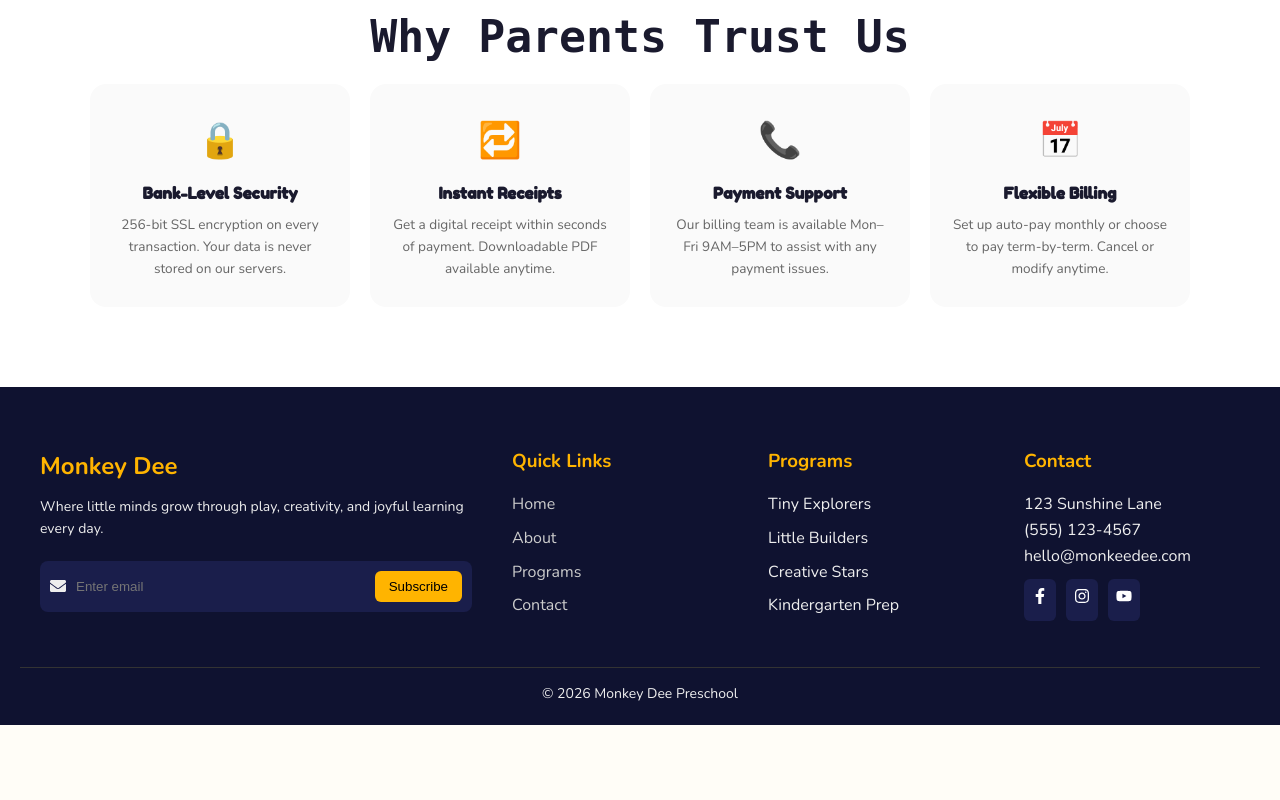
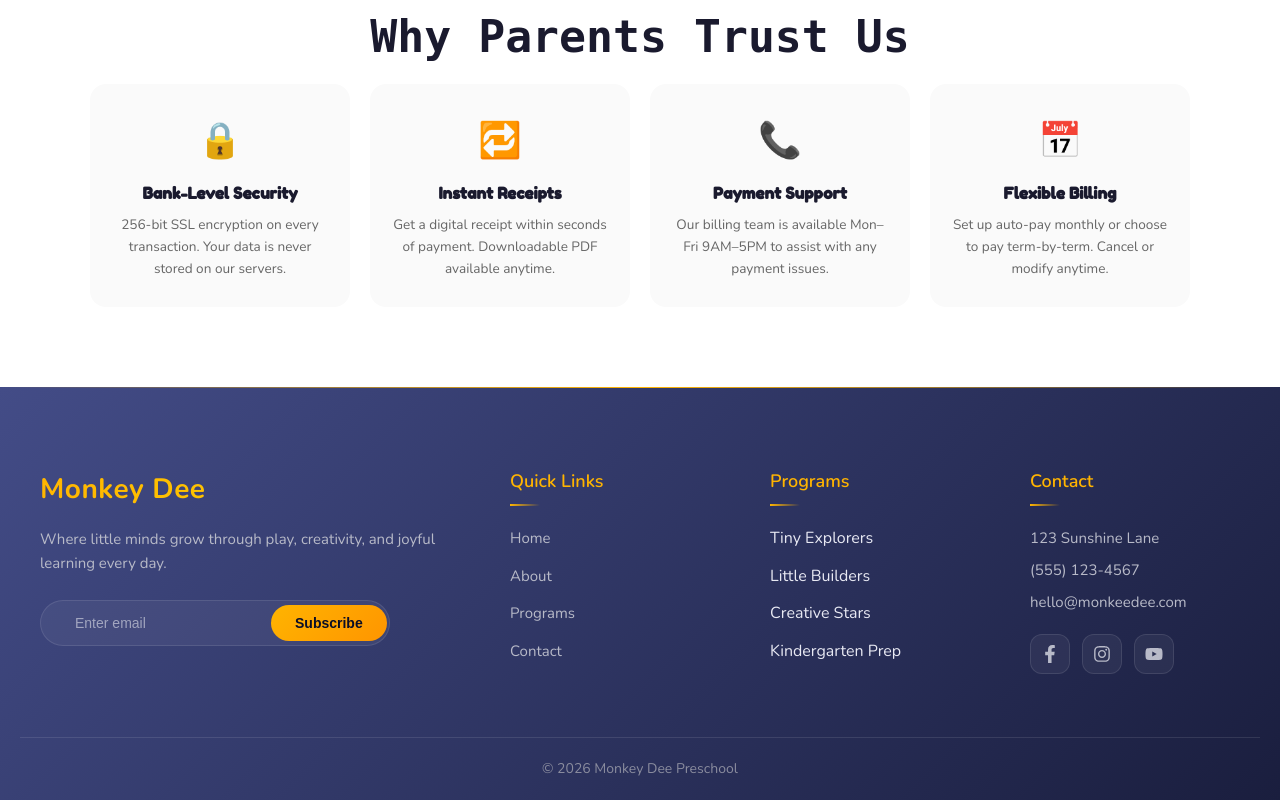
Before and after one commit to Akashpawar77/Crocodile, a React (Vite) app: page /payment in a window 1280 px wide. Shown: the part 1188-1988 px from the top of the page. Before the commit the page ends 1913 px from the top, so only its background shows below. Built offline with nearby package versions, Linux system fonts and the light colour scheme.

Commit message:
footer change

```diff
--- a/src/components/Footer.css
+++ b/src/components/Footer.css
@@ -1,110 +1,304 @@
-.footer{
-background:#0f1230;
-color:#eee;
-padding:60px 20px 20px;
+.footer {
+  background: linear-gradient(135deg, #434c87 0%, #1a1e3e 100%);
+  color: #e8e9f3;
+  padding: 80px 20px 20px;
+  position: relative;
+  overflow: hidden;
 }
 
-.footer-container{
-max-width:1200px;
-margin:auto;
-display:grid;
-grid-template-columns:2fr 1fr 1fr 1fr;
-gap:40px;
+/* Decorative background element */
+.footer::before {
+  content: "";
+  position: absolute;
+  top: 0;
+  left: 0;
+  right: 0;
+  height: 1px;
+  background: linear-gradient(90deg, transparent, #ffb400, transparent);
 }
 
-.footer-brand h2{
-color:#ffb400;
-margin-bottom:10px;
+.footer-container {
+  max-width: 1200px;
+  margin: auto;
+  display: grid;
+  grid-template-columns: 2fr 1fr 1fr 1fr;
+  gap: 50px;
+  position: relative;
+  z-index: 1;
 }
 
-.footer-brand p{
-font-size:14px;
-margin-bottom:20px;
+.footer-brand h2 {
+  background: linear-gradient(135deg, #ffb400 0%, #ffd700 100%);
+  -webkit-background-clip: text;
+  -webkit-text-fill-color: transparent;
+  background-clip: text;
+  font-size: 28px;
+  font-weight: 700;
+  margin-bottom: 15px;
+  letter-spacing: 0.5px;
 }
 
-.newsletter{
-display:flex;
-align-items:center;
-gap:10px;
-background:#1a1e4b;
-padding:10px;
-border-radius:8px;
+.footer-brand p {
+  font-size: 15px;
+  line-height: 1.6;
+  margin-bottom: 25px;
+  color: #b8bac8;
 }
 
-.newsletter input{
-flex:1;
-border:none;
-background:none;
-color:white;
-outline:none;
+.newsletter {
+  display: flex;
+  align-items: center;
+  gap: 0;
+  background: rgba(255, 255, 255, 0.05);
+  backdrop-filter: blur(10px);
+  border: 1px solid rgba(255, 255, 255, 0.1);
+  border-radius: 50px;
+  padding: 4px;
+  transition: all 0.3s ease;
+  max-width: 350px;
 }
 
-.newsletter button{
-background:#ffb400;
-border:none;
-padding:8px 14px;
-border-radius:6px;
-cursor:pointer;
+.newsletter:hover {
+  border-color: rgba(255, 180, 0, 0.3);
+  box-shadow: 0 4px 20px rgba(255, 180, 0, 0.1);
 }
 
-.footer-col h3{
-color:#ffb400;
-margin-bottom:15px;
+.newsletter svg {
+  margin-left: 15px;
+  color: #ffb400;
+  font-size: 16px;
 }
 
-.footer-col ul{
-list-style:none;
-padding:0;
+.newsletter input {
+  flex: 1;
+  border: none;
+  background: none;
+  color: white;
+  outline: none;
+  padding: 10px 15px;
+  font-size: 14px;
 }
 
-.footer-col li{
-margin-bottom:8px;
+.newsletter input::placeholder {
+  color: rgba(255, 255, 255, 0.5);
 }
 
-.footer-col a{
-color:#ccc;
-text-decoration:none;
+.newsletter button {
+  background: linear-gradient(135deg, #ffb400 0%, #ff9500 100%);
+  border: none;
+  padding: 10px 24px;
+  border-radius: 50px;
+  cursor: pointer;
+  color: #0a0e27;
+  font-weight: 600;
+  transition: all 0.3s ease;
+  font-size: 14px;
 }
 
-.footer-col a:hover{
-color:white;
+.newsletter button:hover {
+  transform: translateY(-2px);
+  box-shadow: 0 5px 15px rgba(255, 180, 0, 0.4);
 }
 
-.social{
-margin-top:10px;
-display:flex;
-gap:10px;
+.footer-col h3 {
+  color: #ffb400;
+  margin-bottom: 20px;
+  font-size: 18px;
+  font-weight: 600;
+  position: relative;
+  padding-bottom: 10px;
 }
 
-.social a{
-background:#1a1e4b;
-padding:8px;
-border-radius:6px;
-color:white;
+.footer-col h3::after {
+  content: "";
+  position: absolute;
+  bottom: 0;
+  left: 0;
+  width: 30px;
+  height: 2px;
+  background: linear-gradient(90deg, #ffb400, transparent);
 }
 
-.footer-bottom{
-text-align:center;
-margin-top:40px;
-border-top:1px solid #333;
-padding-top:15px;
-font-size:14px;
+.footer-col ul {
+  list-style: none;
+  padding: 0;
+}
+
+.footer-col li {
+  margin-bottom: 12px;
+  transition: transform 0.2s ease;
+}
+
+.footer-col li:hover {
+  transform: translateX(5px);
+}
+
+.footer-col a {
+  color: #b8bac8;
+  text-decoration: none;
+  transition: all 0.3s ease;
+  font-size: 15px;
+  position: relative;
+}
+
+.footer-col a:hover {
+  color: #ffb400;
+}
+
+.footer-col p {
+  color: #b8bac8;
+  margin-bottom: 8px;
+  font-size: 15px;
+}
+
+/* Enhanced Social Media Icons */
+.social {
+  margin-top: 20px;
+  display: flex;
+  gap: 12px;
+}
+
+.social a {
+  width: 40px;
+  height: 40px;
+  display: flex;
+  align-items: center;
+  justify-content: center;
+  background: rgba(255, 255, 255, 0.05);
+  backdrop-filter: blur(10px);
+  border: 1px solid rgba(255, 255, 255, 0.1);
+  border-radius: 12px;
+  color: #b8bac8;
+  transition: all 0.3s cubic-bezier(0.4, 0, 0.2, 1);
+  position: relative;
+  overflow: hidden;
+}
+
+.social a::before {
+  content: "";
+  position: absolute;
+  top: 50%;
+  left: 50%;
+  width: 0;
+  height: 0;
+  border-radius: 50%;
+  background: rgba(255, 180, 0, 0.1);
+  transform: translate(-50%, -50%);
+  transition:
+    width 0.4s ease,
+    height 0.4s ease;
+}
+
+.social a:hover::before {
+  width: 100%;
+  height: 100%;
+}
+
+.social a:hover {
+  transform: translateY(-3px) scale(1.05);
+  border-color: rgba(255, 180, 0, 0.3);
+  color: #ffb400;
+  box-shadow: 0 5px 20px rgba(255, 180, 0, 0.3);
+}
+
+.social a svg {
+  font-size: 18px;
+  z-index: 1;
+  position: relative;
+}
+
+/* Individual social media colors on hover */
+.social a:nth-child(1):hover {
+  background: rgba(24, 119, 242, 0.1);
+  border-color: rgba(24, 119, 242, 0.3);
+  color: #1877f2;
+}
+
+.social a:nth-child(2):hover {
+  background: rgba(225, 48, 108, 0.1);
+  border-color: rgba(225, 48, 108, 0.3);
+  color: #e1306c;
+}
+
+.social a:nth-child(3):hover {
+  background: rgba(255, 0, 0, 0.1);
+  border-color: rgba(255, 0, 0, 0.3);
+  color: #ff0000;
+}
+
+.footer-bottom {
+  text-align: center;
+  margin-top: 60px;
+  padding-top: 20px;
+  font-size: 14px;
+  color: #8a8c9e;
+  border-top: 1px solid rgba(255, 255, 255, 0.1);
+  position: relative;
+}
+
+/* Animation for footer load */
+@keyframes fadeInUp {
+  from {
+    opacity: 0;
+    transform: translateY(20px);
+  }
+  to {
+    opacity: 1;
+    transform: translateY(0);
+  }
+}
+
+.footer-container > div {
+  animation: fadeInUp 0.6s ease forwards;
+  opacity: 0;
+}
+
+.footer-container > div:nth-child(1) {
+  animation-delay: 0.1s;
+}
+.footer-container > div:nth-child(2) {
+  animation-delay: 0.2s;
+}
+.footer-container > div:nth-child(3) {
+  animation-delay: 0.3s;
+}
+.footer-container > div:nth-child(4) {
+  animation-delay: 0.4s;
 }
 
 /* Responsive */
+@media (max-width: 900px) {
+  .footer-container {
+    grid-template-columns: 1fr 1fr;
+  }
 
-@media(max-width:900px){
-.footer-container{
-grid-template-columns:1fr 1fr;
-}
+  .footer-col h3::after {
+    left: 50%;
+    transform: translateX(-50%);
+  }
 }
 
-@media(max-width:600px){
-.footer-container{
-grid-template-columns:1fr;
-text-align:center;
+@media (max-width: 600px) {
+  .footer-container {
+    grid-template-columns: 1fr;
+    text-align: center;
+    gap: 35px;
+  }
+
+  .newsletter {
+    margin: 0 auto;
+  }
+
+  .social {
+    justify-content: center;
+  }
+
+  .footer {
+    padding: 60px 20px 20px;
+  }
+
+  .footer-col h3::after {
+    left: 50%;
+    transform: translateX(-50%);
+  }
 }
-.social{
-justify-content:center;
-}
-}
--- a/src/components/Footer.jsx
+++ b/src/components/Footer.jsx
@@ -1,10 +1,14 @@
 import React, { useState } from "react";
 import { Link } from "react-router-dom";
 import "./Footer.css";
-import { FaFacebookF, FaInstagram, FaYoutube, FaEnvelope } from "react-icons/fa";
+import {
+  FaFacebookF,
+  FaInstagram,
+  FaYoutube,
+  FaEnvelope,
+} from "react-icons/fa";
 
 export default function Footer() {
-
   const [email, setEmail] = useState("");
 
   const handleSubmit = (e) => {
@@ -15,15 +19,13 @@ export default function Footer() {
 
   return (
     <footer className="footer">
-
       <div className="footer-container">
-
         {/* BRAND */}
         <div className="footer-brand">
           <h2>Monkey Dee</h2>
           <p>
-            Where little minds grow through play, creativity,
-            and joyful learning every day.
+            Where little minds grow through play, creativity, and joyful
+            learning every day.
           </p>
 
           <form className="newsletter" onSubmit={handleSubmit}>
@@ -32,7 +34,7 @@ export default function Footer() {
               type="email"
               placeholder="Enter email"
               value={email}
-              onChange={(e)=>setEmail(e.target.value)}
+              onChange={(e) => setEmail(e.target.value)}
               required
             />
             <button>Subscribe</button>
@@ -43,10 +45,18 @@ export default function Footer() {
         <div className="footer-col">
           <h3>Quick Links</h3>
           <ul>
-            <li><Link to="/">Home</Link></li>
-            <li><Link to="/about">About</Link></li>
-            <li><Link to="/programs">Programs</Link></li>
-            <li><Link to="/contact">Contact</Link></li>
+            <li>
+              <Link to="/">Home</Link>
+            </li>
+            <li>
+              <Link to="/about">About</Link>
+            </li>
+            <li>
+              <Link to="/programs">Programs</Link>
+            </li>
+            <li>
+              <Link to="/contact">Contact</Link>
+            </li>
           </ul>
         </div>
 
@@ -62,6 +72,7 @@ export default function Footer() {
         </div>
 
         {/* CONTACT */}
+        {/* CONTACT - Updated social section */}
         <div className="footer-col">
           <h3>Contact</h3>
           <p>123 Sunshine Lane</p>
@@ -69,18 +80,22 @@ export default function Footer() {
           <p>hello@monkeedee.com</p>
 
           <div className="social">
-            <a href="#"><FaFacebookF/></a>
-            <a href="#"><FaInstagram/></a>
-            <a href="#"><FaYoutube/></a>
+            <a href="#" aria-label="Facebook">
+              <FaFacebookF />
+            </a>
+            <a href="#" aria-label="Instagram">
+              <FaInstagram />
+            </a>
+            <a href="#" aria-label="YouTube">
+              <FaYoutube />
+            </a>
           </div>
         </div>
-
       </div>
 
       <div className="footer-bottom">
         © {new Date().getFullYear()} Monkey Dee Preschool
       </div>
-
     </footer>
   );
 }
```
Also changed, not shown: src/pages/Home.css (+220 -64 lines).
